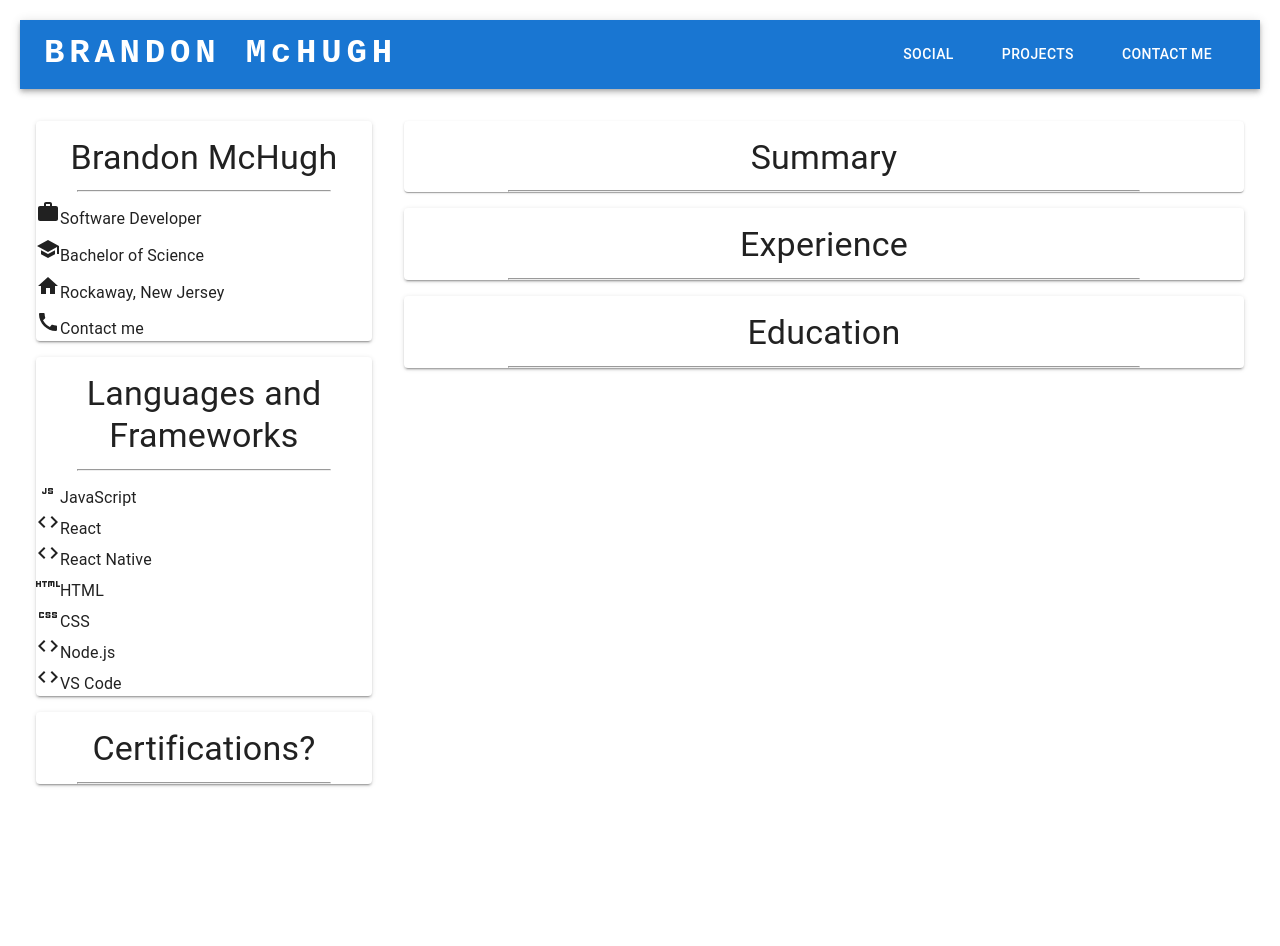
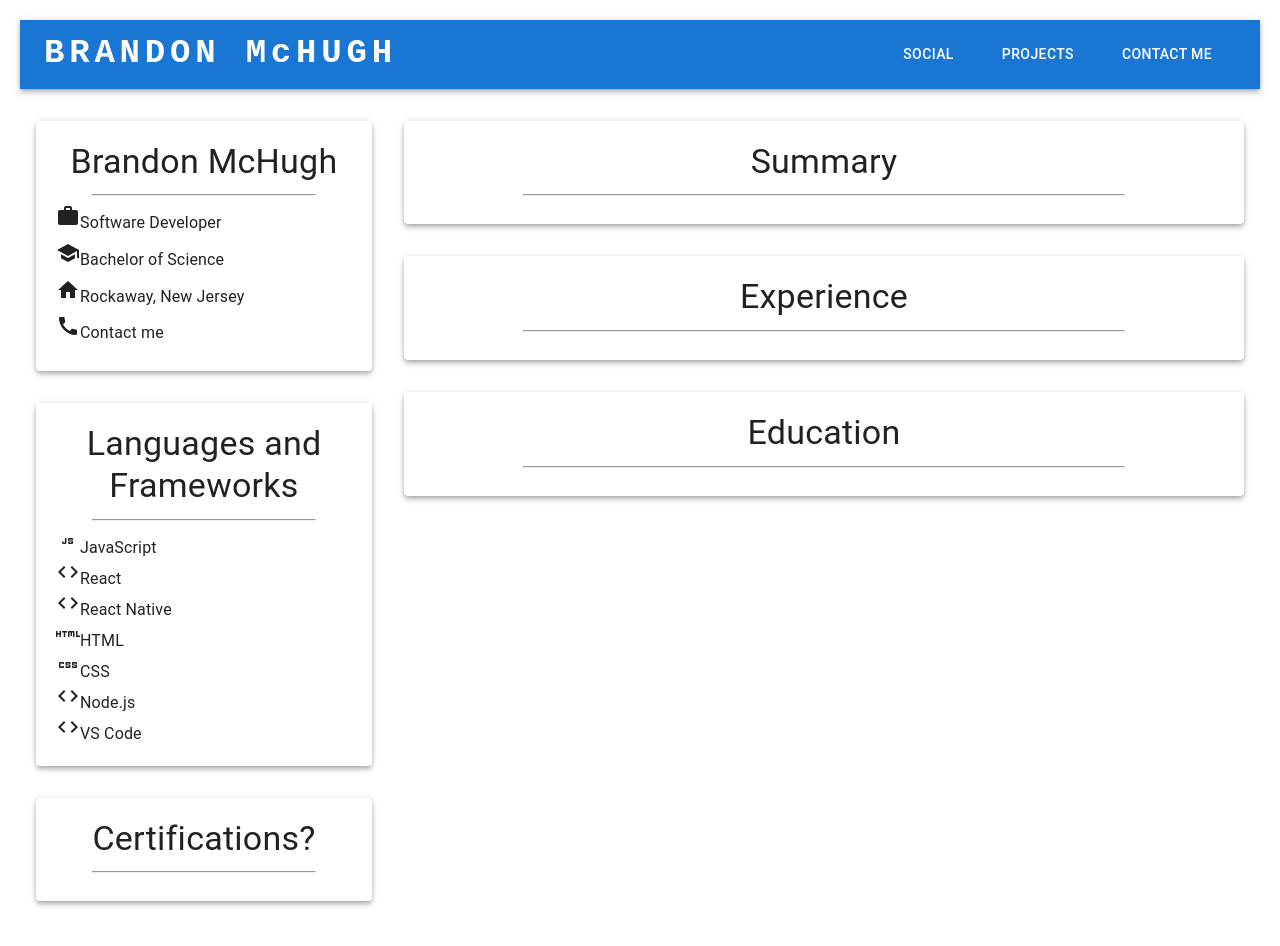
Before and after one commit to brandmch/website_v2, a React (Create React App) app: page / in a window 1280 px wide. Shown: the top 946 px of the page. Before the commit the page ends 836 px from the top, so only its background shows below. Built offline with nearby package versions, Linux system fonts and the light colour scheme.

Commit message:
fixed margins

```diff
--- a/src/routes/landing.js
+++ b/src/routes/landing.js
@@ -21,13 +21,13 @@ const Landing = () => {
 
         <Box flex={2} margin={2}>
           {/* CONTACT INFO */}
-          <Box marginBottom={2}>
-            <Paper elevation={2}>
-              <Box paddingTop={2}>
+          <Box marginBottom={4}>
+            <Paper elevation={4}>
+              <Box padding={2.5}>
                 <Typography variant="h4" align="center" gutterBottom>
                   Brandon McHugh
                 </Typography>
-              </Box>
+
                 <hr />
                 <Typography gutterBottom>
                   <WorkIcon />
@@ -45,17 +45,18 @@ const Landing = () => {
                   <CallIcon />
                   Contact me
                 </Typography>
+              </Box>
             </Paper>
           </Box>
 
           {/* SKILLS */}
-          <Box marginBottom={2} marginTop={2}>
-            <Paper elevation={2}>
-              <Box paddingTop={2}>
+          <Box marginBottom={4} marginTop={4}>
+            <Paper elevation={4}>
+              <Box padding={2.5}>
                 <Typography variant="h4" align="center" gutterBottom>
                   Languages and Frameworks
                 </Typography>
-              </Box>
+
                 <hr />
                 <Typography>
                   <JavascriptIcon fontSize="medium" />
@@ -85,60 +86,63 @@ const Landing = () => {
                   <CodeIcon fontSize="medium" />
                   VS Code
                 </Typography>
+              </Box>
             </Paper>
           </Box>
 
           {/* CERTIFICATIONS? */}
-          <Box marginBottom={2} marginTop={2}>
-            <Paper elevation={2}>
-              <Box paddingTop={2}>
+          <Box marginBottom={4} marginTop={4}>
+            <Paper elevation={4}>
+              <Box padding={2.5}>
                 <Typography variant="h4" align="center" gutterBottom>
                   Certifications?
                 </Typography>
+
+                <hr />
               </Box>
-              <hr />
             </Paper>
           </Box>
         </Box>
-
         {/*  */}
         {/* RIGHT COLUMN */}
         {/*  */}
 
         <Box flex={5} margin={2}>
           {/* SUMMARY */}
-          <Box marginBottom={2}>
-            <Paper>
-              <Box paddingTop={2}>
+          <Box marginBottom={4}>
+            <Paper elevation={4}>
+              <Box padding={2.5}>
                 <Typography variant="h4" align="center" gutterBottom>
                   Summary
                 </Typography>
+                <hr />
               </Box>
-              <hr />
             </Paper>
           </Box>
 
           {/* EXPERIENCE */}
-          <Box marginBottom={2} marginTop={2}>
-            <Paper elevation={2}>
-              <Box paddingTop={2}>
+          <Box marginBottom={4} marginTop={4}>
+            <Paper elevation={4}>
+              <Box padding={2.5}>
                 <Typography variant="h4" align="center" gutterBottom>
                   Experience
                 </Typography>
+
+                <hr />
               </Box>
-              <hr />
             </Paper>
           </Box>
 
           {/* EDUCATION */}
-          <Box marginBottom={2} marginTop={2}>
-            <Paper elevation={2}>
-              <Box paddingTop={2}>
+          <Box marginBottom={4} marginTop={4}>
+            <Paper elevation={4}>
+              <Box padding={2.5}>
                 <Typography variant="h4" align="center" gutterBottom>
                   Education
                 </Typography>
+
+                <hr />
               </Box>
-              <hr />
             </Paper>
           </Box>
         </Box>
```
Lines whose indentation alone changed are shown as unchanged.
